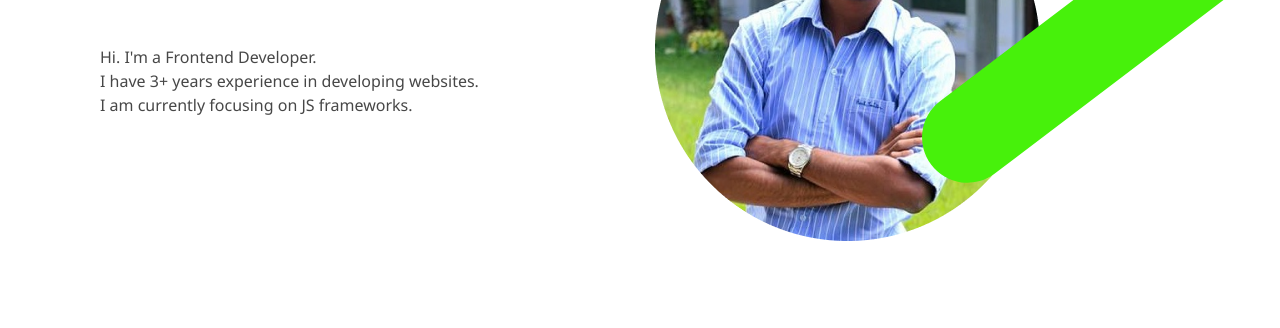
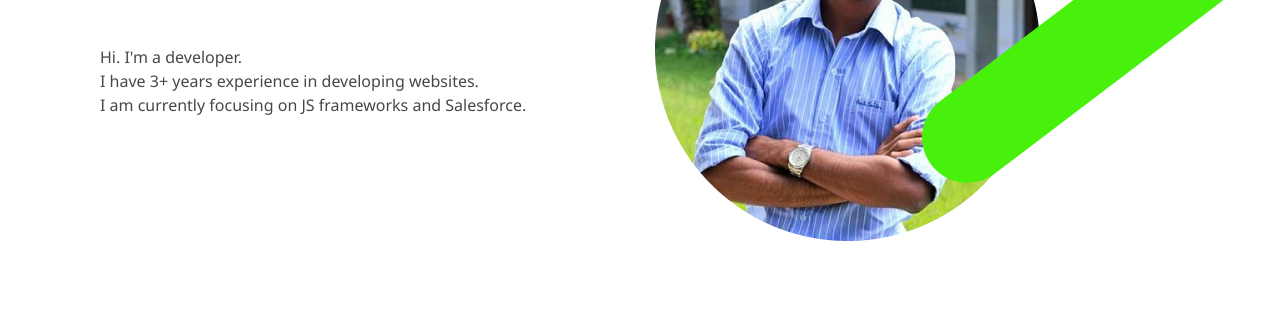
Before and after one commit to ashvinmotye/website, a Gatsby site: page / in a window 1280 px wide. Shown: the part 272-600 px from the top of the page. Built offline with nearby package versions, Linux system fonts and the light colour scheme; Gatsby itself is replaced by a stand-in of ours.

Commit message:
SEO - Change description

```diff
--- a/gatsby-config.js
+++ b/gatsby-config.js
@@ -6,7 +6,7 @@ module.exports = {
   pathPrefix: "/",
   siteMetadata: {
     title: `Ashvin Motye`,
-    description: `Hi, I'am Ashvin Motye and I'm a Frontend Developer with 3+ years experience in developing websites. I am currently focusing on JS frameworks.`,
+    description: `Hi, I'am Ashvin Motye and I'm a Developer with 3+ years experience in developing websites. I am currently focusing on JS frameworks and Salesforce development.`,
     author: `Ashvin Motye`,
     url: process.env.WEBSITE_URL,
   },
--- a/src/components/home/title.js
+++ b/src/components/home/title.js
@@ -42,9 +42,9 @@ const Title = () => {
             </a>
           </p>
           <p className={titleStyles.description}>
-            Hi. I'm a Frontend Developer.<br />
+            Hi. I'm a developer.<br />
           I have 3+ years experience in developing websites. <br />
-          I am currently focusing on JS frameworks.
+          I am currently focusing on JS frameworks and Salesforce.
         </p>
         </Col>
 
```
